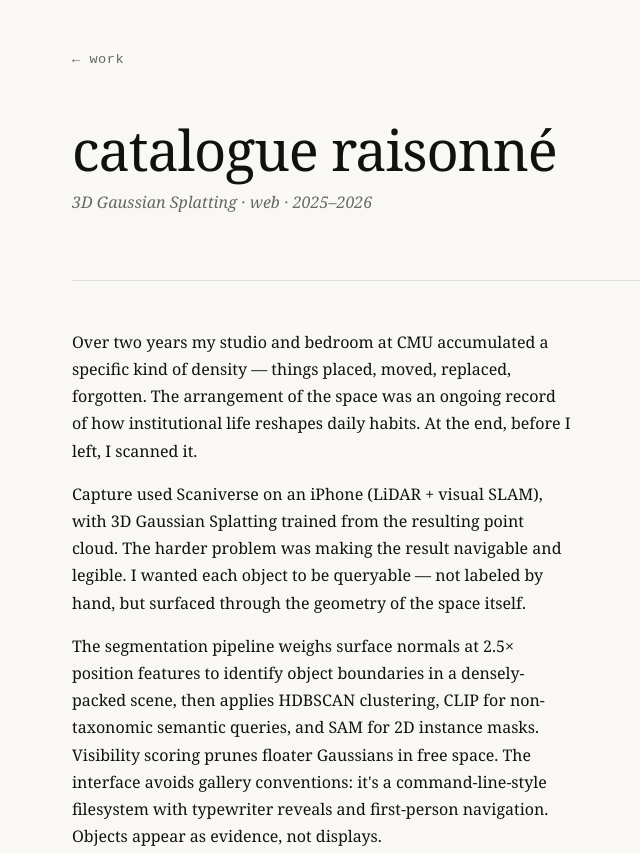
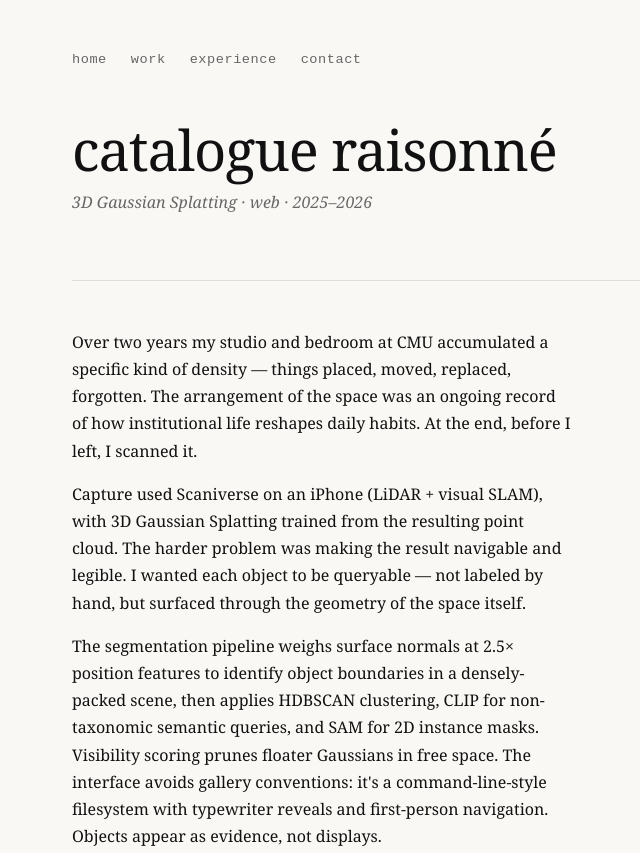
Before and after one commit to ylchen333/lorie_chen_portfolio, a plain HTML site: page catalogue_raisonne.html in a window 1280 px wide. Shown: the top 853 px of the page, without its empty margins (228-868 px from the left). Drawn offline with Linux system fonts and the light colour scheme.

Commit message:
edits to work pages

```diff
--- a/catalogue_raisonne.html
+++ b/catalogue_raisonne.html
@@ -11,7 +11,10 @@
 
   <header>
     <nav>
-      <a href="work.html">← work</a>
+      <a href="index.html">home</a>
+      <a href="work.html">work</a>
+      <a href="index.html#experience">experience</a>
+      <a href="index.html#contact">contact</a>
     </nav>
     <div class="hero">
       <h1>catalogue raisonné</h1>
```
Also changed, not shown: dash-cam-words.html (+4 -1 lines), dashcam-explorations.html (+4 -1 lines), dead-things-in-jars.html (+4 -1 lines), getty.html (+4 -1 lines), index.html (+5 -5 lines), work.html (+1 -0 lines).
